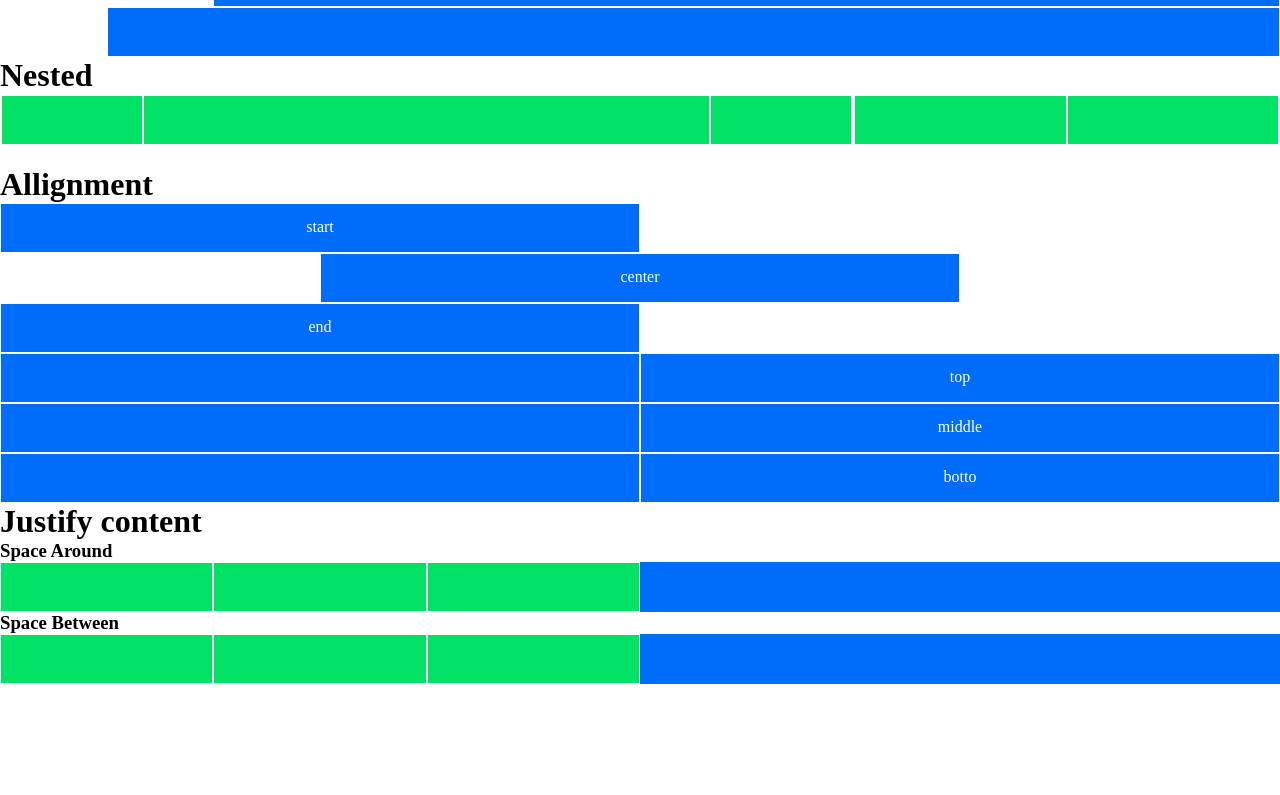
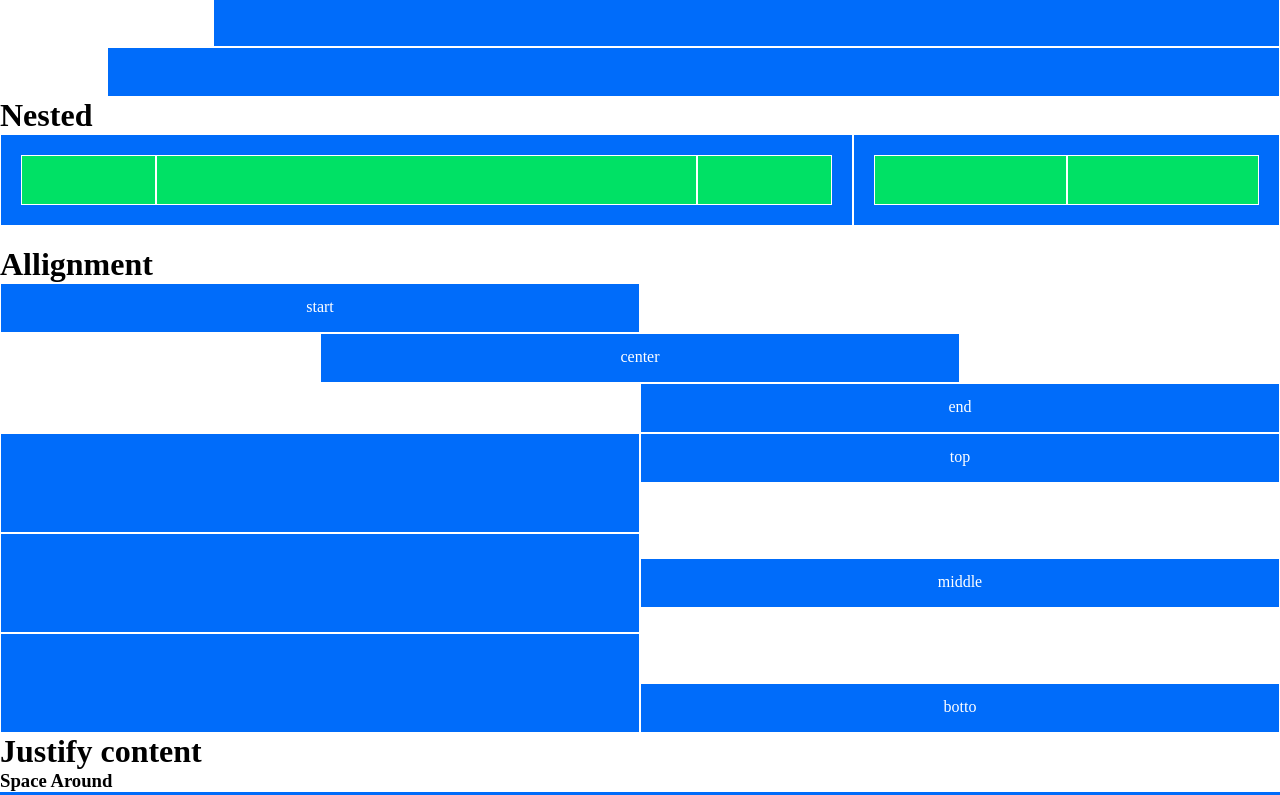
Before and after one commit to Yorbit/html-css-12bool, a plain HTML site: page index.html in a window 1280 px wide. Shown: the part 1275-2070 px from the top of the page. Before the commit the page ends 1979 px from the top, so only its background shows below. Drawn offline with Linux system fonts and the light colour scheme.

Commit message:
css ok- fix vari - padding add

```diff
--- a/index.html
+++ b/index.html
@@ -49,12 +49,12 @@
                 <div class="col-1 bg-blue p-14">1 col</div>
             </div>
             <div class="row">
-                <div class="col-6 row bg-blue">
+                <div class="col-6 row bg-blue p-20">
                     <div class="col-2 bg-green p-14">Nested 2 col</div>
                     <div class="col-2 bg-green p-14">Nested 2 col</div>
                     <div class="col-8 bg-green p-14">Nested 8 col</div>
                 </div>
-                <div class="col-6 row bg-blue">
+                <div class="col-6 row bg-blue p-20">
                     <div class="col-6 bg-green m-3 p-14">Nested 6 col</div>
                     <div class="col-6 bg-green m-3 p-14">Nested 6 col</div>
                 </div>
@@ -128,12 +128,12 @@
         <h1>Nested</h1>
         <div class="container-fluid m-bot">
             <div class="row">
-                <div class="col-8 row bg-blue mn-h bord">
+                <div class="col-8 bg-blue mn-h bord inline p-20">
                     <div class="col-2 bg-green mn-h bord"></div>
                     <div class="col-8 bg-green mn-h bord"></div>
                     <div class="col-2 bg-green mn-h bord"></div>
                 </div>
-                <div class="col-4 row bg-blue mn-h bord">
+                <div class="col-4 bg-blue mn-h bord inline p-20">
                     <div class="col-6 bg-green mn-h bord"></div>
                     <div class="col-6 bg-green mn-h bord"></div>
                 </div>
@@ -165,13 +165,13 @@
         </div>
         <h1>Justify content</h1>
         <h3>Space Around</h3>
-        <div class="container-fluid row bg-blue around">
+        <div class="container-fluid row bg-blue around p-20">
             <div class="col-2 bg-green mn-h bord"></div>
             <div class="col-2 bg-green mn-h bord"></div>
             <div class="col-2 bg-green mn-h bord"></div>
         </div>
         <h3>Space Between</h3>
-        <div class="container-fluid row bg-blue between m-bot">
+        <div class="container-fluid row bg-blue between m-bot p-20">
             <div class="col-2 bg-green mn-h bord"></div>
             <div class="col-2 bg-green mn-h bord"></div>
             <div class="col-2 bg-green mn-h bord"></div>
--- a/style.css
+++ b/style.css
@@ -26,6 +26,52 @@
     padding: 14px;
 }
 
+.p-20 {
+    padding: 20px;
+}
+
 .mn-h {
     min-height: 50px;
 }
+
+.white {
+    color: white;
+}
+
+.bord {
+    border: 1px solid white;
+}
+
+.j-end {
+    justify-content: end;
+}
+
+.h {
+    height: 100px;
+}
+
+.end {
+    align-self: flex-end;
+}
+
+.al-cent {
+    align-self: center;
+}
+
+.baseline {
+    align-self: baseline;
+}
+
+.around {
+    justify-content: space-around;
+}
+
+.between {
+    justify-content: space-between;
+}
+
+.inline {
+    display: flex;
+    flex-wrap: wrap;
+    flex-direction: row;
+}
```
Also changed, not shown: 12bool.css (+12 -0 lines).
